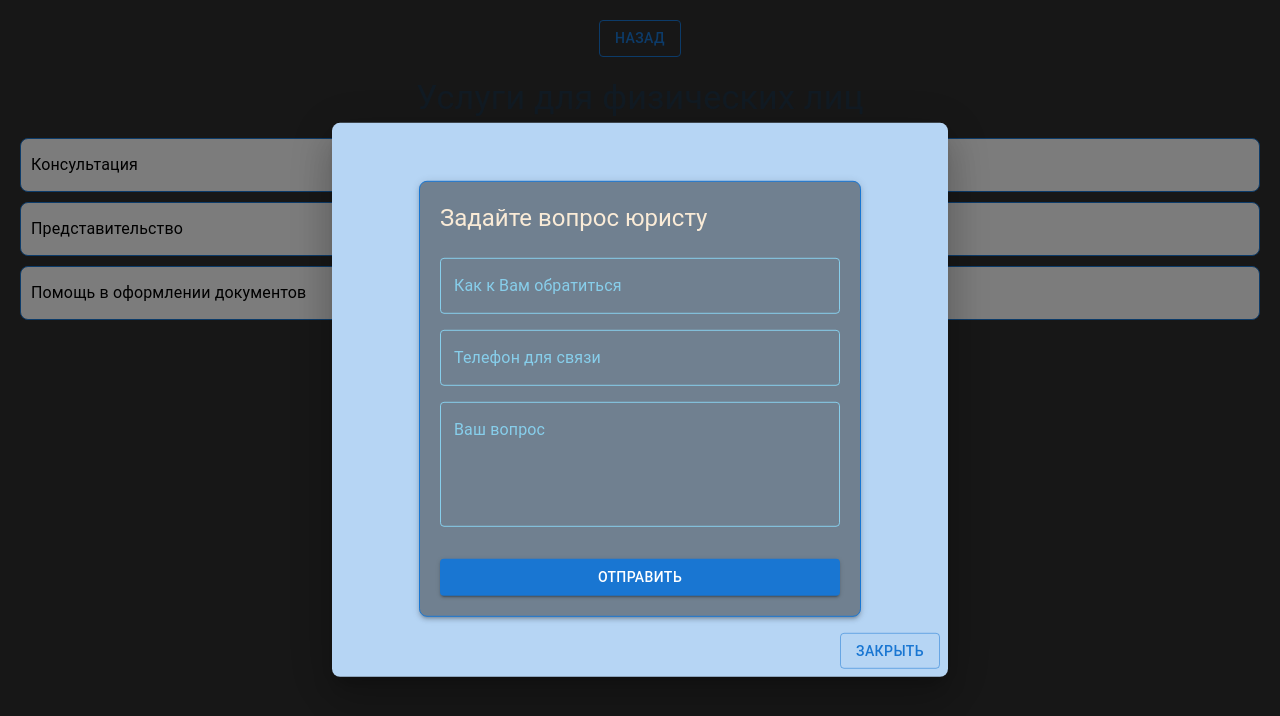
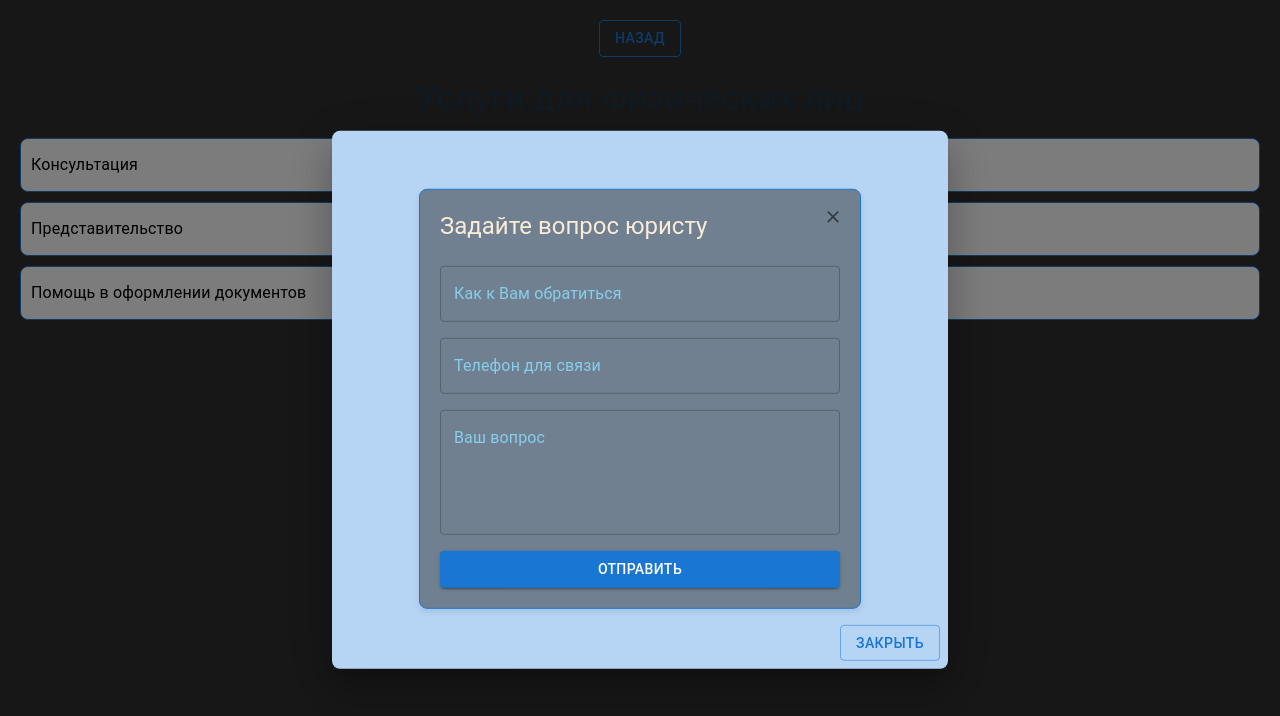
Before and after one commit to Oleg010-web/FairJusticeProject, a React (Vite) app: page /FairJusticeProject/services-individuals in a window 1280 px wide. Both pictures are taken after a click on the button "ЗАДАТЬ ВОПРОС". Shown: the top 716 px of the page. Built offline with nearby package versions, Linux system fonts and the light colour scheme; no server answers; what parse would draw is missing.

Commit message:
add update to feature: update modal form, update page header

```diff
--- a/src/ui/components/blog/Blog.tsx
+++ b/src/ui/components/blog/Blog.tsx
@@ -1,4 +1,4 @@
-import React, { useEffect, useMemo } from 'react';
+import React, { useEffect, useMemo, useState } from 'react';
 import { useAppDispatch, useAppSelector } from '../../../store/store';
 import { fetchArticles } from '../../../store/slice/fetchArticles';
 import Grid from '@mui/material/Grid';
@@ -9,6 +9,7 @@ import {
   Typography,
   Card,
   Button,
+  Modal,
 } from '@mui/material';
 import { Link, useNavigate } from 'react-router-dom';
 import people from '../../../assets/images/people.png';
@@ -16,6 +17,8 @@ import lawCompanies from '../../../assets/images/lawCompanies.jpg'
 import bankruptcyGeneral from '../../../assets/images/bankruptcyGeneral.png';
 import court from '../../../assets/images/court.png';
 import { PageHeader } from './categoryPage/categoryPageHeader/PageHeader';
+import { Form } from '../form/Form';
+import { ModalForm } from '../modal/ModalForm';
 
 export interface Article {
   id: string;
@@ -29,6 +32,10 @@ export const Blog: React.FC = () => {
   const { items: articles, loading, error, success, items, } = useAppSelector(state => state.article);
   const dispatch = useAppDispatch();
   const navigate = useNavigate();
+    const [openModal, setOpenModal] = useState(false);
+
+    const handleOpenModal = () => setOpenModal(true);
+    const handleCloseModal = () => setOpenModal(false);
 
 
   useEffect(() => {
@@ -36,6 +43,8 @@ export const Blog: React.FC = () => {
       dispatch(fetchArticles());
     }
   }, [dispatch, success]);
+
+
 
 
   const categories = useMemo(() => {
@@ -68,7 +77,7 @@ export const Blog: React.FC = () => {
 
   return (
     <Container maxWidth="md" sx={{ mt: 4, marginTop: '100px' }}>
-      <PageHeader title='Разделы блога' articlePage={true}/>
+      <PageHeader title='Разделы блога' articlePage={true} onHandleClick={handleOpenModal}/>
 
       <Grid container spacing={2} marginTop={'60px'}>
         {categories.map((c, index: any) => {
@@ -124,6 +133,8 @@ export const Blog: React.FC = () => {
           );
         })}
       </Grid>
+      {/* Модальное окно с формой */}
+      <ModalForm handleCloseModal={handleCloseModal} openModal={openModal}/>
     </Container>
   );
 };
--- a/src/ui/components/blog/categoryPage/CategoryPage.tsx
+++ b/src/ui/components/blog/categoryPage/CategoryPage.tsx
@@ -6,15 +6,18 @@ import {
   CardContent,
   Container,
   Grid,
+  Modal,
   Pagination,
   Typography,
 } from '@mui/material';
-import React from 'react';
+import React, { useState } from 'react';
 import { Link } from 'react-router-dom';
 
 import styles from './CategoryPage.module.scss';
 import { PageHeader } from './categoryPageHeader/PageHeader';
 import { useCategoryArticles } from './hook/useCategoryArticles';
+import { Form } from '../../form/Form';
+import { ModalForm } from '../../modal/ModalForm';
 
 export const CategoryPage: React.FC = () => {
   const {
@@ -27,14 +30,22 @@ export const CategoryPage: React.FC = () => {
     handlePageChange,
   } = useCategoryArticles(6);
 
+  const [openModal, setOpenModal] = useState(false);
+
   if (loading) return <Box textAlign="center" mt={4}><Typography>Загрузка...</Typography></Box>;
   if (error) return <Typography color="error" mt={4} textAlign="center">{error}</Typography>;
   if (!decodedCategory) return <Typography mt={4} textAlign="center">Категория не указана</Typography>;
   if (articles.length === 0) return <Typography mt={4} textAlign="center">Статьи не найдены</Typography>;
 
+  const handleOpenModal = () => setOpenModal(true);
+  const handleCloseModal = () => setOpenModal(false);
+
+
+
   return (
     <Container maxWidth="md" sx={{ maxWidth: '1280px' }}>
-      <PageHeader />
+      <PageHeader onHandleClick={handleOpenModal} articlePage={true}/>
+
 
       <Grid container spacing={3} sx={{ marginTop: '100px' }}>
         {articles.map(article => (
@@ -100,6 +111,8 @@ export const CategoryPage: React.FC = () => {
           />
         </Box>
       )}
+      {/* Модальное окно с формой */}
+      <ModalForm handleCloseModal={handleCloseModal} openModal={openModal} />
     </Container>
   );
 };
--- a/src/ui/components/blog/categoryPage/articlePage/ArticlePage.tsx
+++ b/src/ui/components/blog/categoryPage/articlePage/ArticlePage.tsx
@@ -4,6 +4,7 @@ import { Container, Typography, Button, Box, Modal } from '@mui/material';
 import { useAppSelector } from '../../../../../store/store';
 import { Form } from '../../../form/Form';
 import { PageHeader } from '../categoryPageHeader/PageHeader';
+import { ModalForm } from '../../../modal/ModalForm';
 
 export const ArticlePage: React.FC = () => {
   const params = useParams();
@@ -48,18 +49,6 @@ export const ArticlePage: React.FC = () => {
 
   return (
     <Container maxWidth="md" sx={{ mt: "100px", mb: 8 }}>
-      {/* Навигационные кнопки */}
-      {/* <Box display="flex" gap={2} mb={3} flexWrap="wrap">
-        <Button variant="outlined" onClick={() => navigate(-1)}>
-          Назад
-        </Button>
-        <Button variant="outlined" component={Link} to="/">
-          На главную
-        </Button>
-        <Button variant="contained" onClick={handleOpenModal}>
-          Задать вопрос юристу
-        </Button>
-      </Box> */}
       <PageHeader onHandleClick={handleOpenModal} articlePage={true}/>
 
       {/* Заголовок статьи */}
@@ -80,35 +69,7 @@ export const ArticlePage: React.FC = () => {
       />
 
       {/* Модальное окно с формой */}
-      <Modal
-        open={openModal}
-        onClose={handleCloseModal}
-        aria-labelledby="question-form-title"
-        aria-describedby="question-form-description"
-      >
-        <Box
-          sx={{
-            position: 'absolute' as const,
-            top: '50%',
-            left: '50%',
-            transform: 'translate(-50%, -50%)',
-            backgroundColor: '#b6d5f4',
-            boxShadow: 24,
-            p: 1,
-            maxWidth: 600,
-            width: '90%',
-            borderRadius: 2,
-            outline: 'none',
-          }}
-        >
-          <Form />
-          <Box mt={2} textAlign="right" padding={0}>
-            <Button variant="outlined" onClick={handleCloseModal}>
-              Закрыть
-            </Button>
-          </Box>
-        </Box>
-      </Modal>
+      <ModalForm handleCloseModal={handleCloseModal} openModal={openModal}/>
     </Container>
   );
 };
--- a/src/ui/components/blog/categoryPage/categoryPageHeader/PageHeader.tsx
+++ b/src/ui/components/blog/categoryPage/categoryPageHeader/PageHeader.tsx
@@ -1,8 +1,10 @@
-import { Box, Button, Typography, IconButton, Menu, MenuItem } from "@mui/material";
+import { Box, Button, Typography, IconButton, Menu, MenuItem, Modal } from "@mui/material";
 import MenuIcon from '@mui/icons-material/Menu';
 import { useCategoryArticles } from '../hook/useCategoryArticles';
 import { Link, useNavigate } from 'react-router-dom';
 import { useState } from 'react';
+import { Form } from "../../../form/Form";
+
 
 type Props = {
   title?: string;
@@ -16,6 +18,7 @@ export const PageHeader = ({ title, articlePage, onHandleClick }: Props) => {
 
   const [anchorEl, setAnchorEl] = useState<null | HTMLElement>(null);
 
+
   const handleMenuClick = (event: React.MouseEvent<HTMLElement>) => {
     setAnchorEl(event.currentTarget);
   };
@@ -23,6 +26,7 @@ export const PageHeader = ({ title, articlePage, onHandleClick }: Props) => {
   const handleCloseMenu = () => {
     setAnchorEl(null);
   };
+
 
   const menuItems = [
     { text: 'Назад', action: () => navigate(-1) },
@@ -49,20 +53,35 @@ export const PageHeader = ({ title, articlePage, onHandleClick }: Props) => {
       }}
     >
       <Typography variant="h4" component="h1" sx={{
-        fontSize: { xs: '1.5rem', sm: '2rem' },
+        fontSize: { xs: '0.7rem', sm: '1.5rem' },
         color: 'white',
+        maxWidth: {xs: '230px', sm: '550px'}
       }}>
         {title ? title : `Статьи: ${decodedCategory}`}
       </Typography>
 
       {/* Бургер-меню */}
       {articlePage && (
-        <Box sx={{ display: { xs: 'block', sm: 'none' }, position: 'absolute', right: 16 }}>
-          <IconButton onClick={handleMenuClick} color="inherit">
+        <Box sx={{ display: 'flex', alignItems: 'center',justifyContent: 'space-between', position: 'absolute', gap: 2, right: 16 }}>
+          <Button
+            variant="contained"
+            onClick={onHandleClick}
+            size="small"
+            sx={{
+              display: { xs: 'inline-flex', sm: 'none' },  // Показываем только на xs, скрываем на sm+
+              maxWidth: '50px',
+              fontSize: '5px',
+            }}
+          >
+            Задать вопрос юристу
+          </Button>
+
+          <IconButton onClick={handleMenuClick} color="inherit" sx={{ display: { xs: 'inline-flex', sm: 'none' } }}>
             <MenuIcon />
           </IconButton>
         </Box>
       )}
+
 
       <Box
         sx={{
@@ -83,6 +102,8 @@ export const PageHeader = ({ title, articlePage, onHandleClick }: Props) => {
         </Button>
       </Box>
 
+
+
       {/* Menu (выпадающее меню) */}
       <Menu
         anchorEl={anchorEl}
--- /dev/null
+++ b/src/ui/components/form/Form.module.scss
@@ -0,0 +1,56 @@
+.form {
+  position: relative;
+  display: flex;
+  flex-direction: column;
+  background-color: #708090;
+  color: #FAEBD7;
+  gap: 16px;
+  max-width: 400px;
+  margin: 50px auto 0 auto;
+  padding: 20px;
+  border: 1px solid #1976d2;
+  border-radius: 8px;
+  box-shadow: 0 3px 6px rgba(0,0,0,0.1);
+}
+
+.input {
+  & label {
+    color: skyblue;
+  }
+  & label.Mui-focused {
+    color: skyblue;
+  }
+  & .MuiOutlinedInput-root {
+    color: #FAEBD7;
+    & fieldset {
+      border-color: skyblue;
+    }
+    &:hover fieldset {
+      border-color: #20b1e1;
+    }
+    &.Mui-focused fieldset {
+      border-color: skyblue;
+    }
+  }
+}
+
+.submitButton {
+  margin-top: 16px;
+}
+
+
+.closeButton {
+  position: absolute;
+  top: 8px;
+  right: 8px;
+  color: #FAEBD7;
+  background: transparent;
+  border: none;
+  cursor: pointer;
+  padding: 4px;
+
+  &:hover {
+    background-color: rgba(255, 255, 255, 0.1);
+    border-radius: 50%;
+  }
+}
--- a/src/ui/components/form/Form.tsx
+++ b/src/ui/components/form/Form.tsx
@@ -1,10 +1,11 @@
 import React, { useEffect } from 'react';
 import { SubmitHandler, useForm } from 'react-hook-form';
-import { useDispatch, useSelector } from 'react-redux';
-import { Box, TextField, Button, Typography, CircularProgress, Snackbar } from '@mui/material';
+import { useSelector } from 'react-redux';
+import { Box, TextField, Button, Typography, CircularProgress, Snackbar, IconButton } from '@mui/material';
+import CloseIcon from '@mui/icons-material/Close';
 import { resetFormState, submitForm } from '../../../store/slice/formSlice';
 import { RootState, useAppDispatch } from '../../../store/store';
-
+import styles from './Form.module.scss';
 
 export interface FormValues {
   name: string;
@@ -12,8 +13,12 @@ export interface FormValues {
   task: string;
 }
 
-export const Form = () => {
-  const dispatch = useAppDispatch(); // используем типизированный dispatch
+type Props = {
+  handleClose?: () => void
+}
+
+export const Form = ({ handleClose }: Props) => {
+  const dispatch = useAppDispatch();
   const { loading, success, error } = useSelector((state: RootState) => state.form);
 
   const {
@@ -26,6 +31,8 @@ export const Form = () => {
     dispatch(submitForm(data));
   };
 
+
+
   useEffect(() => {
     if (success || error) {
       const timeoutId = setTimeout(() => {
@@ -35,27 +42,23 @@ export const Form = () => {
     }
   }, [success, error, dispatch]);
 
-  console.log(error)
-  console.log(success)
   return (
     <Box
       component="form"
       onSubmit={handleSubmit(onSubmit)}
-      sx={{
-        display: 'flex',
-        flexDirection: 'column',
-        backgroundColor: '#708090',
-        color: '#FAEBD7',
-        gap: '16px',
-        maxWidth: '400px',
-        margin: 'auto',
-        padding: '20px',
-        border: '1px solid #1976d2',
-        borderRadius: '8px',
-        boxShadow: 3,
-        marginTop: '50px',
-      }}
+      className={styles.form}
+      sx={{maxWidth: {xs: '300px', sm: '400px'}}}
     >
+      <Box className={styles.closeButton}>
+        <IconButton
+          aria-label="close form"
+          onClick={handleClose}
+          size="small"
+        >
+          <CloseIcon fontSize="small" />
+        </IconButton>
+      </Box>
+
       <Typography variant="h5" gutterBottom>
         Задайте вопрос юристу
       </Typography>
@@ -67,22 +70,7 @@ export const Form = () => {
         {...register('name', { required: 'Имя обязательно' })}
         error={!!errors.name}
         helperText={errors.name ? errors.name.message : ''}
-        sx={{
-          '& label': { color: 'skyblue' },           // цвет label
-          '& label.Mui-focused': { color: 'skyblue' }, // цвет label при фокусе
-          '& .MuiOutlinedInput-root': {
-            color: '#FAEBD7',                        // цвет текста input
-            '& fieldset': {
-              borderColor: 'skyblue',                // цвет рамки
-            },
-            '&:hover fieldset': {
-              borderColor: '#20b1e1',                // цвет рамки при ховере
-            },
-            '&.Mui-focused fieldset': {
-              borderColor: 'skyblue',                // цвет рамки при фокусе
-            },
-          },
-        }}
+        className={styles.input}
       />
 
       <TextField
@@ -93,22 +81,7 @@ export const Form = () => {
         {...register('number', { required: 'Номер обязателен', valueAsNumber: true })}
         error={!!errors.number}
         helperText={errors.number ? errors.number.message : ''}
-                sx={{
-          '& label': { color: 'skyblue' },           // цвет label
-          '& label.Mui-focused': { color: 'skyblue' }, // цвет label при фокусе
-          '& .MuiOutlinedInput-root': {
-            color: '#FAEBD7',                        // цвет текста input
-            '& fieldset': {
-              borderColor: 'skyblue',                // цвет рамки
-            },
-            '&:hover fieldset': {
-              borderColor: '#20b1e1',                // цвет рамки при ховере
-            },
-            '&.Mui-focused fieldset': {
-              borderColor: 'skyblue',                // цвет рамки при фокусе
-            },
-          },
-        }}
+        className={styles.input}
       />
 
       <TextField
@@ -120,30 +93,15 @@ export const Form = () => {
         {...register('task', { required: 'Задача обязательна' })}
         error={!!errors.task}
         helperText={errors.task ? errors.task.message : ''}
-                sx={{
-          '& label': { color: 'skyblue' },           // цвет label
-          '& label.Mui-focused': { color: 'skyblue' }, // цвет label при фокусе
-          '& .MuiOutlinedInput-root': {
-            color: '#FAEBD7',                        // цвет текста input
-            '& fieldset': {
-              borderColor: 'skyblue',                // цвет рамки
-            },
-            '&:hover fieldset': {
-              borderColor: '#20b1e1',                // цвет рамки при ховере
-            },
-            '&.Mui-focused fieldset': {
-              borderColor: 'skyblue',                // цвет рамки при фокусе
-            },
-          },
-        }}
+        className={styles.input}
       />
 
       <Button
         variant="contained"
         color="primary"
         type="submit"
-        sx={{ marginTop: '16px' }}
-        disabled={loading} // отключаем кнопку во время загрузки
+        className={styles.submitButton}
+        disabled={loading}
       >
         {loading ? <CircularProgress size={24} /> : 'Отправить'}
       </Button>
@@ -162,7 +120,6 @@ export const Form = () => {
         }}
         message={success === "succeeded" ? "Данные успешно отправлены!" : error}
       />
-
     </Box>
   );
 };
--- /dev/null
+++ b/src/ui/components/modal/ModalForm.tsx
@@ -0,0 +1,28 @@
+import { Modal } from "@mui/material"
+import { Form } from "../form/Form"
+import { useState } from "react";
+
+type Props = {
+  openModal: boolean
+  handleCloseModal: () => void
+}
+
+
+export const ModalForm = (
+  {
+    handleCloseModal,
+    openModal,
+  } : Props
+) => {
+
+
+  return (
+    <Modal
+      open={openModal}
+      onClose={handleCloseModal}
+      style={{  top: '25%'}}
+    >
+      <Form handleClose={handleCloseModal} />
+    </Modal>
+  )
+}
```
